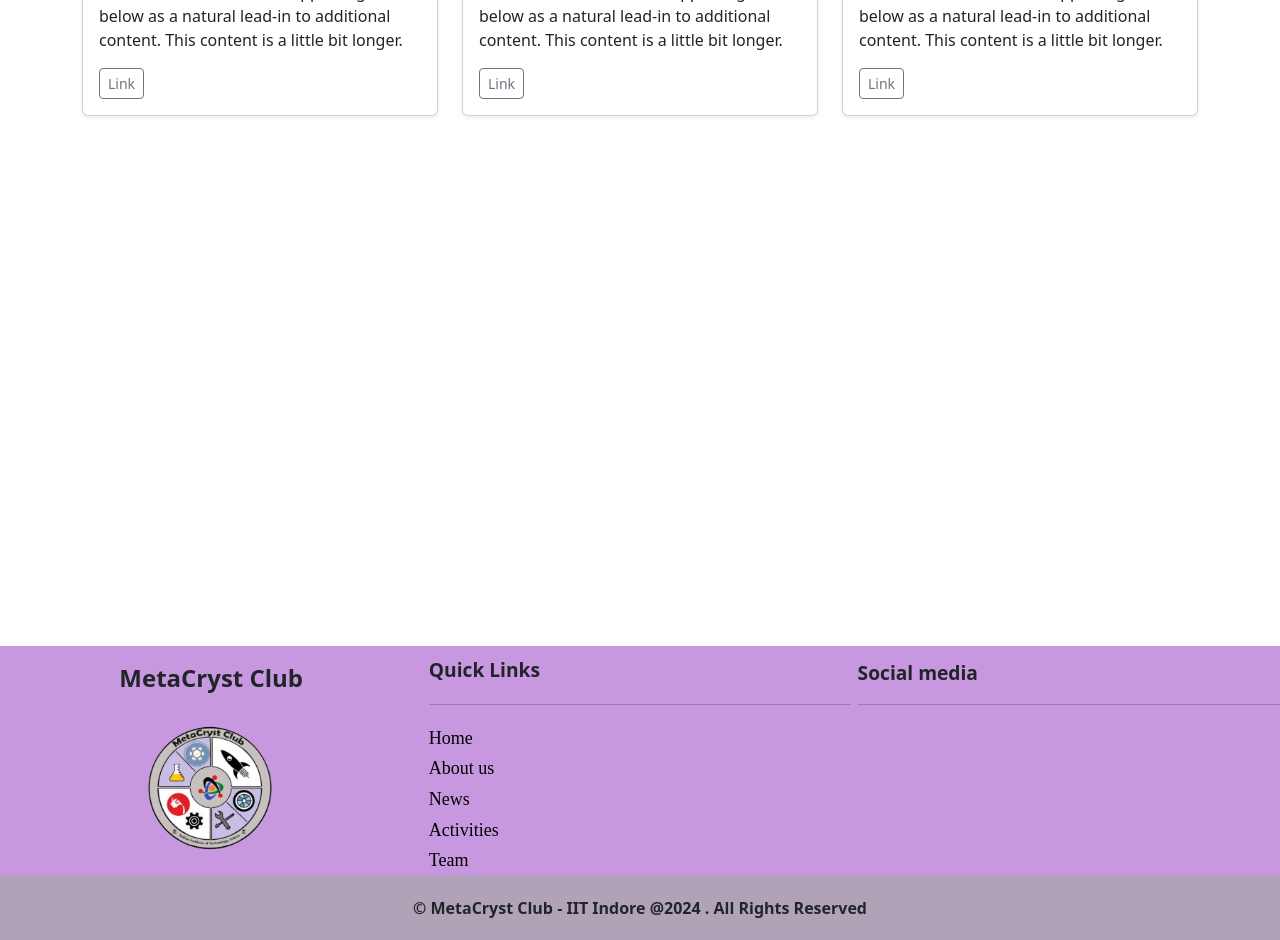
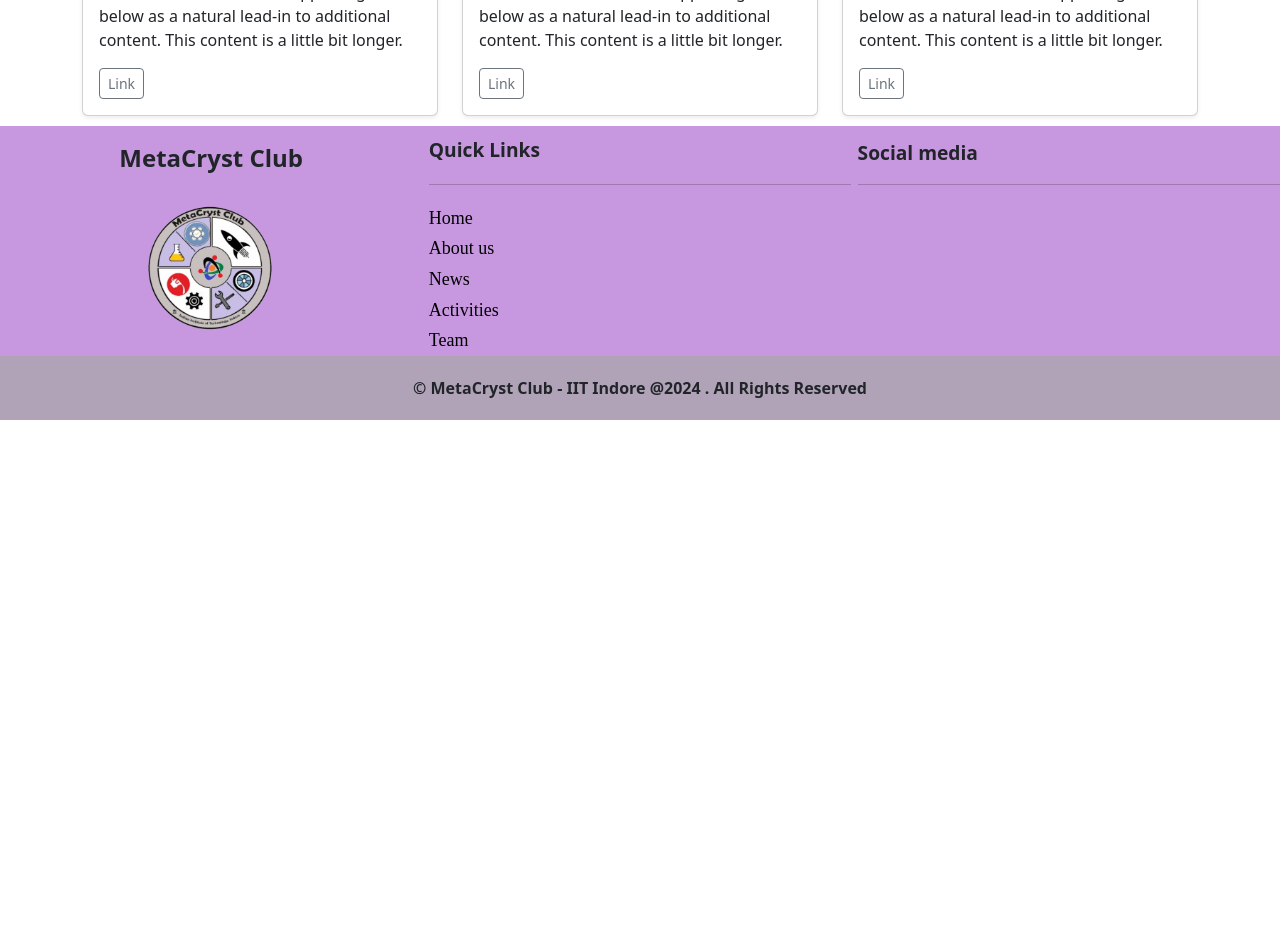
Before and after one commit to MetaCryst-Club-IIT-Indore/MetaCryst-IITI, a React (Vite) app: page /news in a window 1280 px wide. Shown: the part 900-1840 px from the top of the page. After the commit the page ends 1320 px from the top, so only its background shows below. Built offline with nearby package versions, Linux system fonts and the light colour scheme.

Commit message:
minor changes

```diff
--- a/package.json
+++ b/package.json
@@ -11,6 +11,7 @@
   },
   "dependencies": {
     "@fortawesome/fontawesome-free": "^6.5.2",
+    "@fortawesome/react-fontawesome": "^0.2.0",
     "bootstrap": "^5.3.3",
     "react": "^18.2.0",
     "react-bootstrap": "^2.10.2",
--- a/src/components/footer/footer.module.css
+++ b/src/components/footer/footer.module.css
@@ -1,5 +1,5 @@
 .container {
-  margin-top: 65vh;
+  /* margin-top: 65vh; */
   height: auto;
   width: 100%;
   background-color: rgb(199, 152, 223);
```
Also changed, not shown: 1 other file (tests, documents, lock files or other folders).
